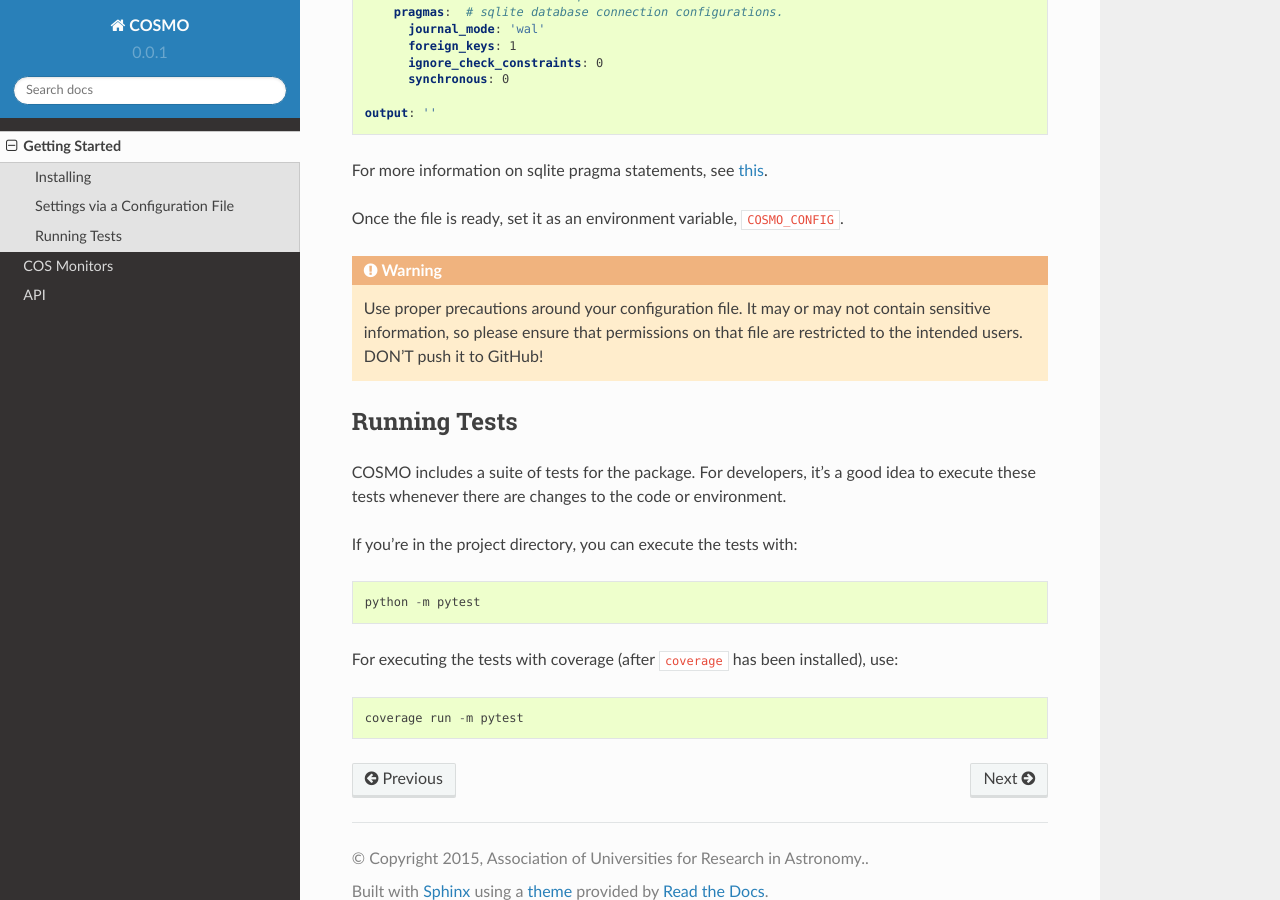
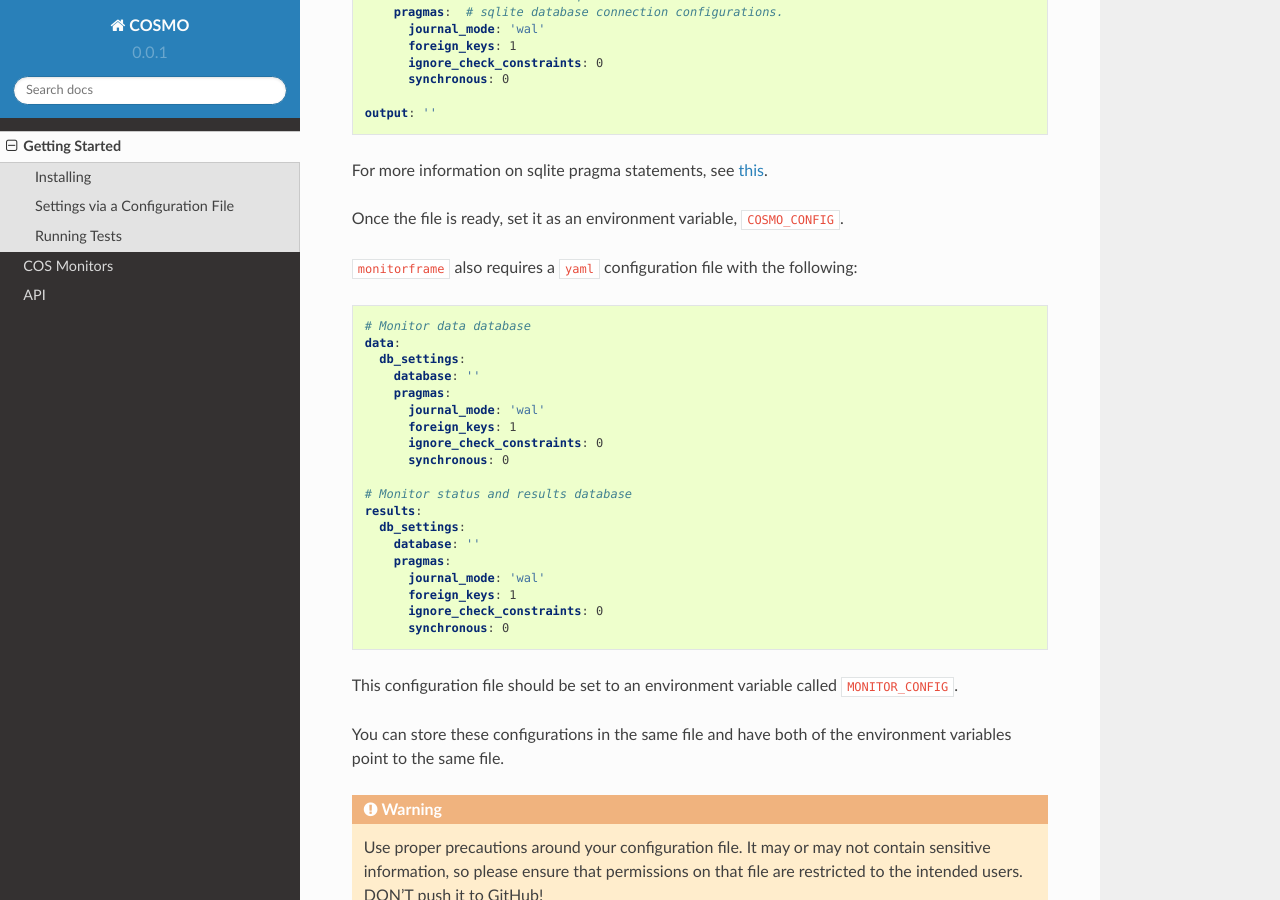
Before and after one commit to spacetelescope/cosmo, a Sphinx documentation site: the page built from docs/getting_started.rst, in a window 1280 px wide and 900 px high, scrolled down 1059 px. Built offline with Sphinx 7.4.7 and the Read the Docs theme 2.0.0, drawn with Linux system fonts in a browser that asks for light colours; pages that are not in the unit, such as notebooks, are missing from menus.

Commit message:
Update getting_started to include MONITOR_CONFIG; fix typo

```diff
--- a/docs/getting_started.rst
+++ b/docs/getting_started.rst
@@ -51,6 +51,34 @@ For more information on sqlite pragma statements, see `this <https://www.sqlite.
 
 Once the file is ready, set it as an environment variable, ``COSMO_CONFIG``.
 
+``monitorframe`` also requires a ``yaml`` configuration file with the following:
+
+.. code-block:: yaml
+
+    # Monitor data database
+    data:
+      db_settings:
+        database: ''
+        pragmas:
+          journal_mode: 'wal'
+          foreign_keys: 1
+          ignore_check_constraints: 0
+          synchronous: 0
+
+    # Monitor status and results database
+    results:
+      db_settings:
+        database: ''
+        pragmas:
+          journal_mode: 'wal'
+          foreign_keys: 1
+          ignore_check_constraints: 0
+          synchronous: 0
+
+This configuration file should be set to an environment variable called ``MONITOR_CONFIG``.
+
+You can store these configurations in the same file and have both of the environment variables point to the same file.
+
 .. warning::
 
     Use proper precautions around your configuration file.
```
Also changed, not shown: README.md (+2 -2 lines).
